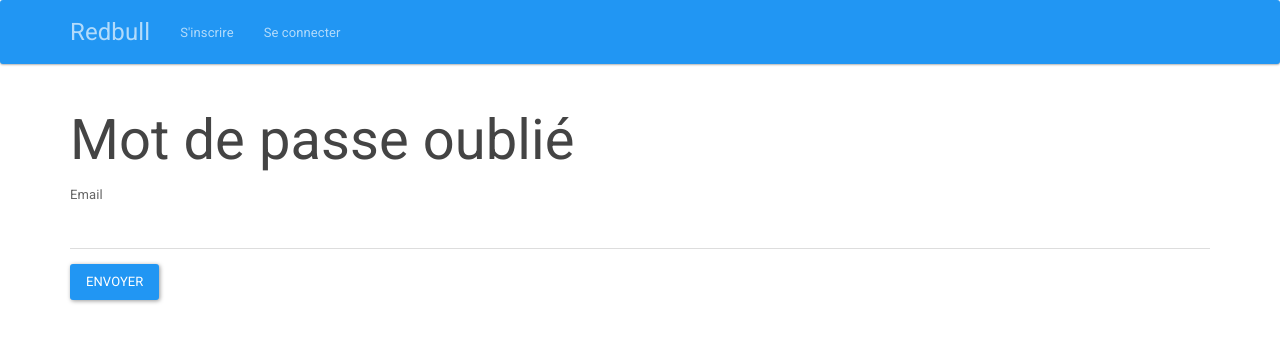
After one commit to jeremiebergel/REDBULL, a PHP site: page /espacemembre/remember.php in a window 1280 px wide. The commit adds this page. Shown: the top 343 px of the page. Run offline with PHP 8.4, Linux system fonts and the light colour scheme.

Commit message:
espace membre on

```diff
--- a/espacemembre/account.php
+++ b/espacemembre/account.php
@@ -3,7 +3,7 @@
     only_connected_people();
     require 'inc/header.php';
     require_once 'inc/connect.php';
-    $requete= $pdo->prepare('SELECT `id`, `username`, `email`, `password` FROM `users` WHERE 1');
+    $requete= $pdo->prepare('SELECT `id`, `username`, `email`, `password`, `img` FROM `users` WHERE 1');
 
     // On éxécute la requete SQL
     $requete->execute();
@@ -14,8 +14,9 @@
 // index de notre requete EX: Id, nom, prenom agge
 ?>
 
-
     <h1>Bonjour <?=$row['username']?></h1>
+    <p>Joli vélo</p>
+    <img class="img-thumbnail" alt="" src="<?=$row['img']?>" data-holder-rendered="true">
 
 <?php endwhile; ?>
 
--- a/espacemembre/login.php
+++ b/espacemembre/login.php
@@ -51,7 +51,7 @@
 
         <div class="form-group">
 
-            <label for="">Mot de passe</label>
+            <label for="">Mot de passe <a href="forget.php">(J'ai oublié mon mot de passe)</a></label>
             <input type="password" name="password" class="form-control"/>
 
         </div>
--- /dev/null
+++ b/espacemembre/remember.php
@@ -0,0 +1,18 @@
+<?php require 'inc/header.php'; ?>
+
+    <h1>Mot de passe oublié</h1>
+
+
+    <form action="" method="post">
+        <div class="form-group">
+
+            <label for="">Email</label>
+            <input type="email" name="email" class="form-control"/>
+
+        </div>
+
+        <button type="submit" class="btn btn-primary">Envoyer</button>
+
+    </form>
+
+<?php require 'inc/footer.php';?>
```
Also changed, not shown: espacemembre/img/pauline.png (added), img/pauline.jpg (added).
